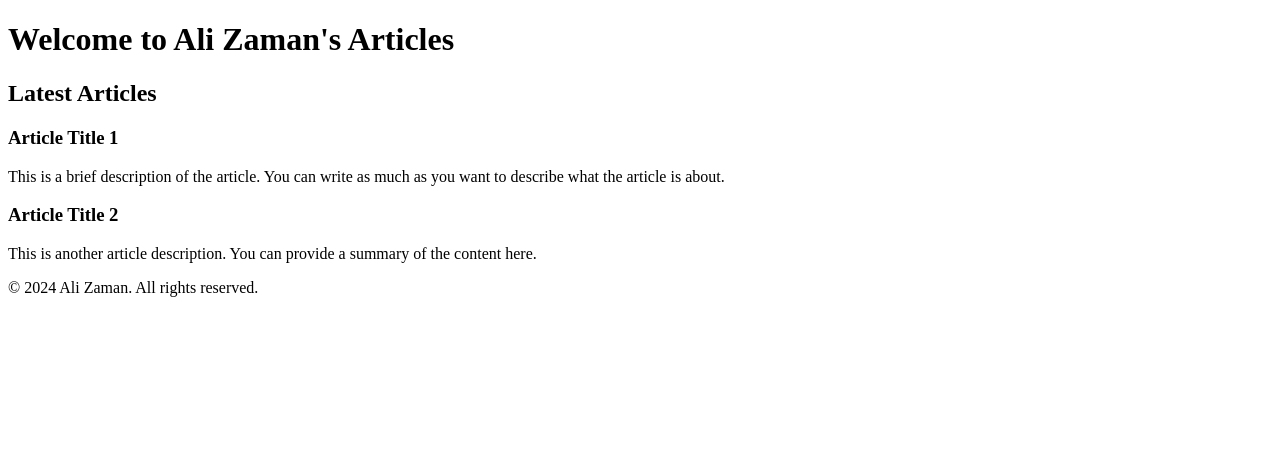
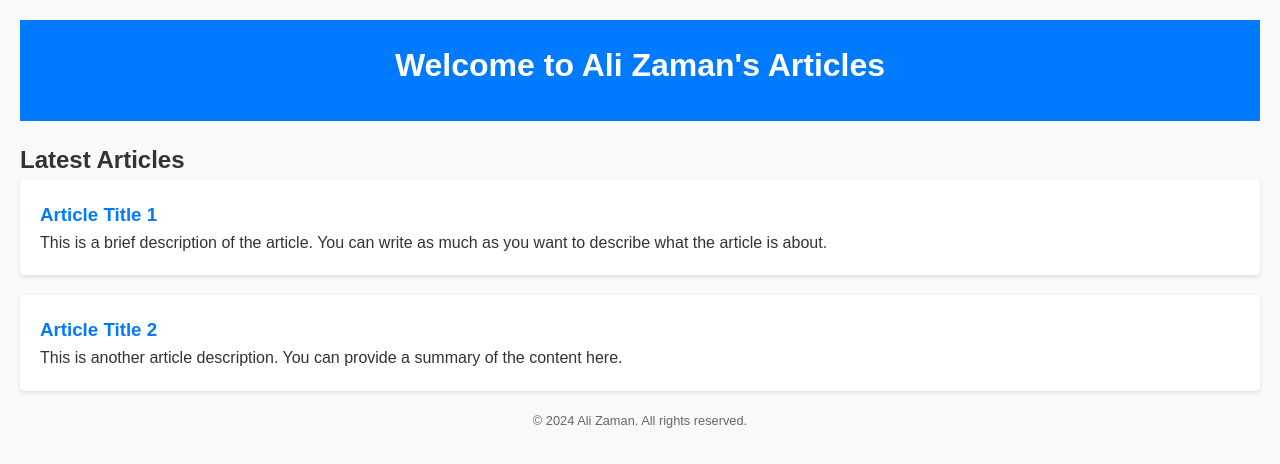
Before and after one commit to Hammad576/AliZamanArticles, a plain HTML site: page index.html in a window 1280 px wide. Drawn offline with Linux system fonts and the light colour scheme.

Commit message:
Added index.css file

```diff
--- /dev/null
+++ b/index.css
@@ -0,0 +1,47 @@
+/* Reset default browser styles */
+body, h1, h2, h3, p, ul, li {
+    margin: 0;
+    padding: 0;
+}
+
+body {
+    font-family: Arial, sans-serif;
+    line-height: 1.6;
+    background-color: #f9f9f9;
+    color: #333;
+    padding: 20px;
+}
+
+header {
+    background-color: #007bff;
+    color: #fff;
+    padding: 20px;
+    text-align: center;
+}
+
+header h1 {
+    margin-bottom: 10px;
+}
+
+main {
+    margin-top: 20px;
+}
+
+article {
+    background-color: #fff;
+    border-radius: 5px;
+    box-shadow: 0 2px 4px rgba(0,0,0,0.1);
+    padding: 20px;
+    margin-bottom: 20px;
+}
+
+article h3 {
+    color: #007bff;
+}
+
+footer {
+    margin-top: 20px;
+    text-align: center;
+    font-size: 0.8em;
+    color: #666;
+}
--- a/index.html
+++ b/index.html
@@ -6,6 +6,8 @@
     <title>Ali Zaman Articles</title>
     <!-- You can link your CSS file here if you have one -->
     <!-- <link rel="stylesheet" href="styles.css"> -->
+    <link rel="stylesheet" href="index.css">
+
 </head>
 <body>
     <header>
```
